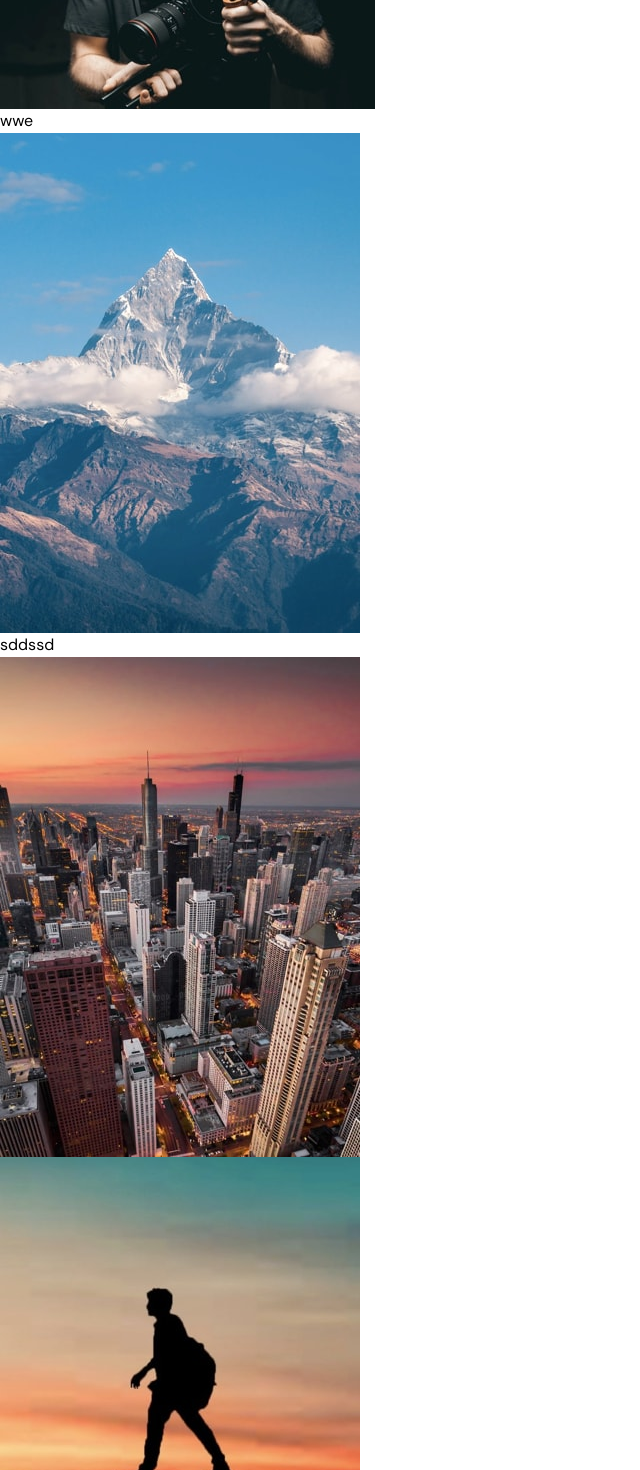
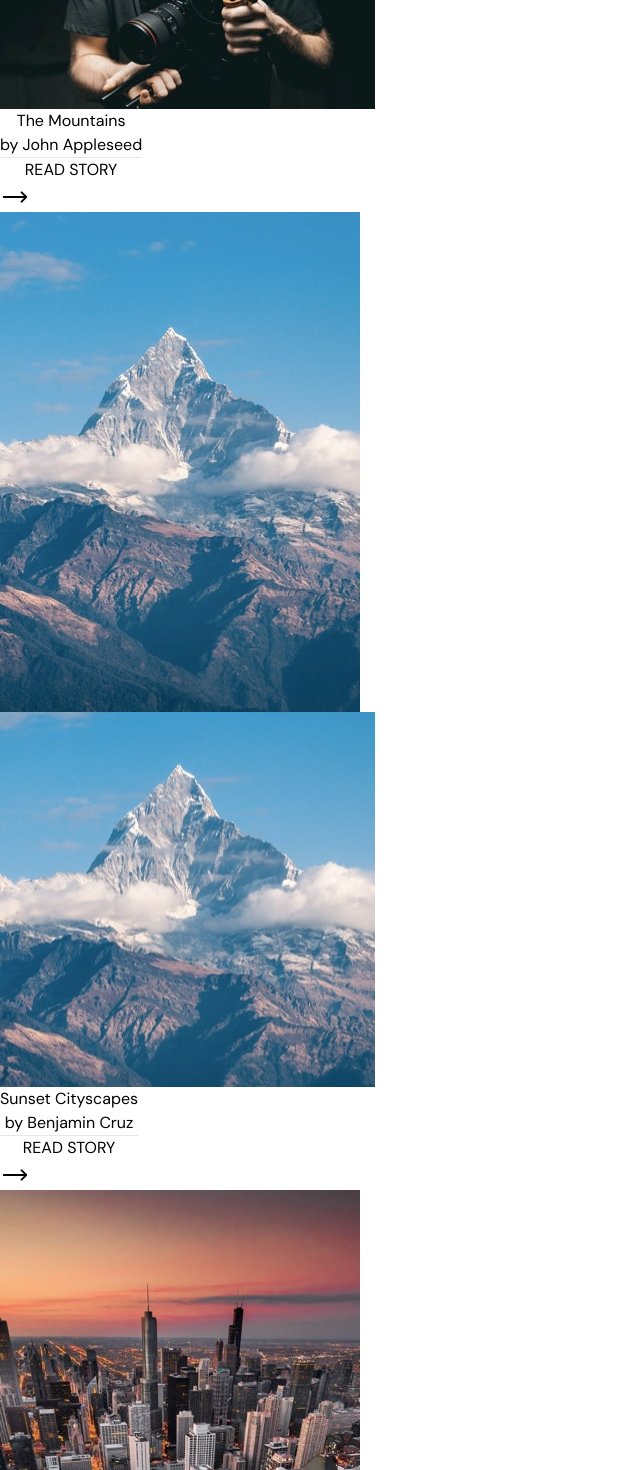
Before and after one commit to Kasim-Ke/023_photo-multp, a React (Vite) app: page /home in a window 1280 px wide. Shown: the part 4760-6230 px from the top of the page, without its empty margins (0-640 px from the left). Built offline with nearby package versions, Linux system fonts and the light colour scheme.

Commit message:
same changes

```diff
--- a/src/components/Home/Home_Grid.jsx
+++ b/src/components/Home/Home_Grid.jsx
@@ -1,29 +1,81 @@
 import img1_dektop from "./desktop/mountains.jpg";
+import img1_mobile from "./mobile/mountains.jpg";
 
 import img2_dektop from "./desktop/cityscapes.jpg";
+import img2_mobile from "./mobile/cityscapes.jpg";
 
 import img3_dektop from "./desktop/18-days-voyage.jpg";
+import img3_mobile from "./mobile/18-days-voyage.jpg";
 
 import img4_dektop from "./desktop/architecturals.jpg";
+import img4_mobile from "./mobile/architecturals.jpg";
+
+import { HiArrowLongRight } from "react-icons/hi2";
 
 export const Home_Grid = () => {
+  const images = [
+    {
+      desktop: img1_dektop,
+      mobile: img1_mobile,
+      title: "The Mountains",
+      author: "John Appleseed",
+    },
+    {
+      desktop: img2_dektop,
+      mobile: img2_mobile,
+      title: "Sunset Cityscapes",
+      author: "Benjamin Cruz",
+    },
+    {
+      desktop: img3_dektop,
+      mobile: img3_mobile,
+      title: "18 Days Voyage",
+      author: "Alexei Borodin",
+    },
+    {
+      desktop: img4_dektop,
+      mobile: img4_mobile,
+      title: "Architecturals",
+      author: "Samantha Brooke",
+    },
+  ];
+
   return (
-    <div className="lg:max-w-[1440px] lg:h-full mx-auto flex text-white bg-slate-500 ">
-      <div className="lg:w-[360px] lg:h-full relative hover:tracking-widest hover:-translate-y-6 hover:bg-[white] hover:bg-opacity-35  duration-300   ">
-        <div className=" absolute top-0 left-0 right-0 bottom-0 bg-[black] bg-opacity-35 hover:bg-opacity-0 ease-in duration-300"></div>
-        <div className="absolute bottom-0 "> wwe</div>
-        <img className="object-cover " src={img1_dektop} alt="img1_dektop" />
-      </div>
+    <div className="lg:max-w-[1440px] md:max-w-[768px] max-w-[378px] h-full mx-auto flex text-white ">
+      <div className="grid grid-cols-1 lg:grid-rows-1 md:grid-rows-2 lg:grid-cols-4 md:grid-cols-2 mx-auto">
+        {images.map((image, index) => (
+          <div
+            key={index}
+            className="relative hover:-translate-y-6 duration-300"
+          >
+            {/* Button overlay */}
+            <button className="absolute top-0 left-0 right-0 bottom-0 bg-[black] bg-opacity-35 hover:bg-opacity-0 ease-in duration-300 hover:tracking-wide">
+              <div className="absolute left-3 bottom-3 mx-auto">
+                <h3 className="text-[18px]">{image.title}</h3>
+                <h4 className="text-[12px]">by {image.author}</h4>
+                <hr className="w-55 h-px my-4 bg-gray-200 border-0"></hr>
+                <div className="lg:w-[150px] flex justify-between items-center">
+                  <button className="">READ STORY</button>
+                  <HiArrowLongRight size={30} />
+                </div>
+              </div>
+            </button>
 
-      <div className="lg:w-[360px] lg:h-full relative">
-        <div className=" absolute bottom-0 "> sddssd</div>
-        <img className="object-cover " src={img2_dektop} alt="img1_dektop" />
-      </div>
-      <div className="lg:w-[360px] lg:h-[500px]">
-        <img className="object-cover " src={img3_dektop} alt="img1_dektop" />
-      </div>
-      <div className="lg:w-[360px] lg:h-[500px]">
-        <img className="object-cover " src={img4_dektop} alt="img1_dektop" />
+            {/* Desktop Image (Hidden on Mobile, Visible on md and larger) */}
+            <img
+              className="hidden md:block lg:w-[360px] md:w-[379px] h-[500px] object-cover"
+              src={image.desktop}
+              alt={image.title}
+            />
+
+            {/* Mobile Image (Visible on Mobile, Hidden on md and larger) */}
+            <img
+              className="block md:hidden w-[375px] h-[375px] object-cover"
+              src={image.mobile}
+              alt={image.title}
+            />
+          </div>
+        ))}
       </div>
     </div>
   );
```
